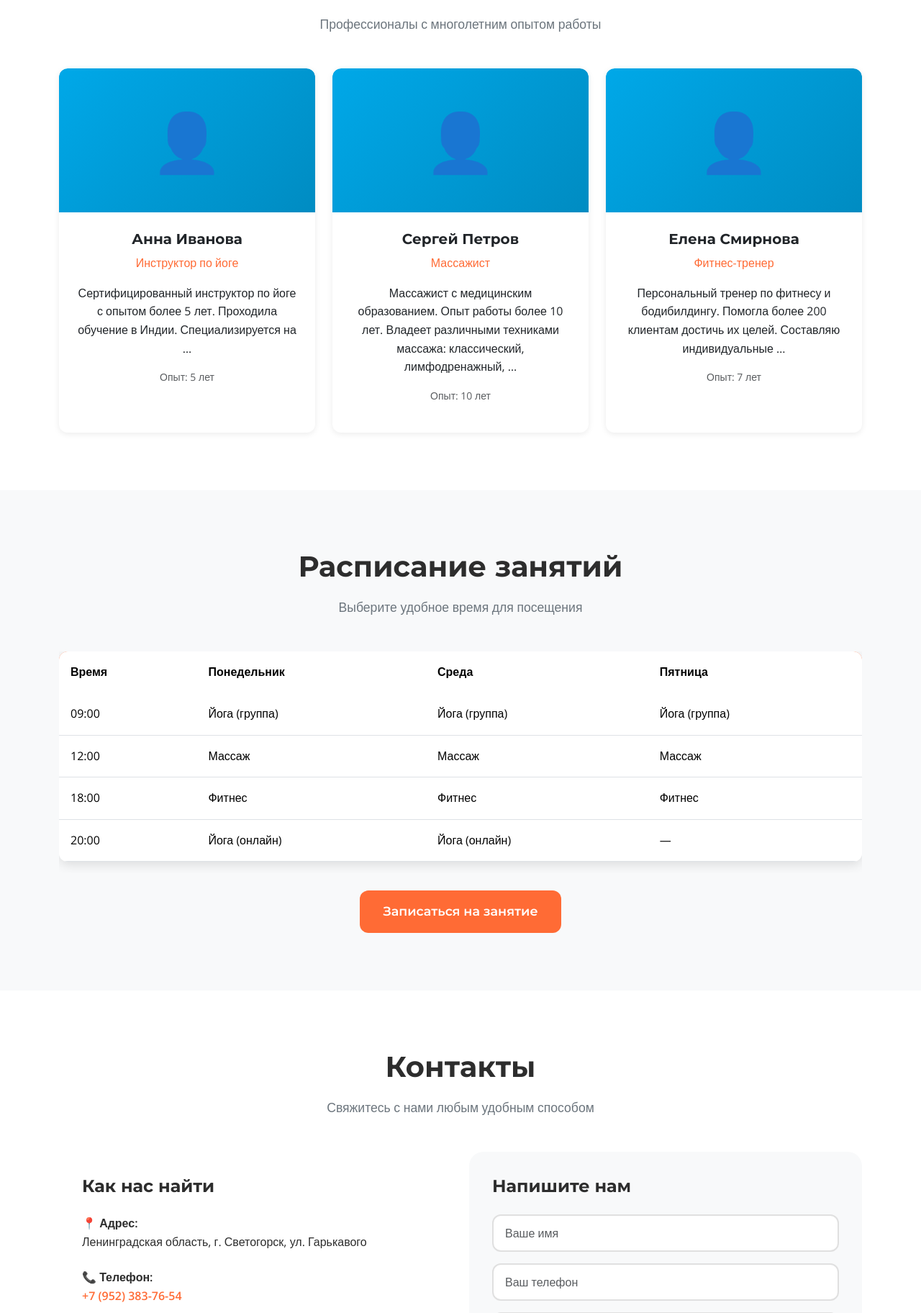
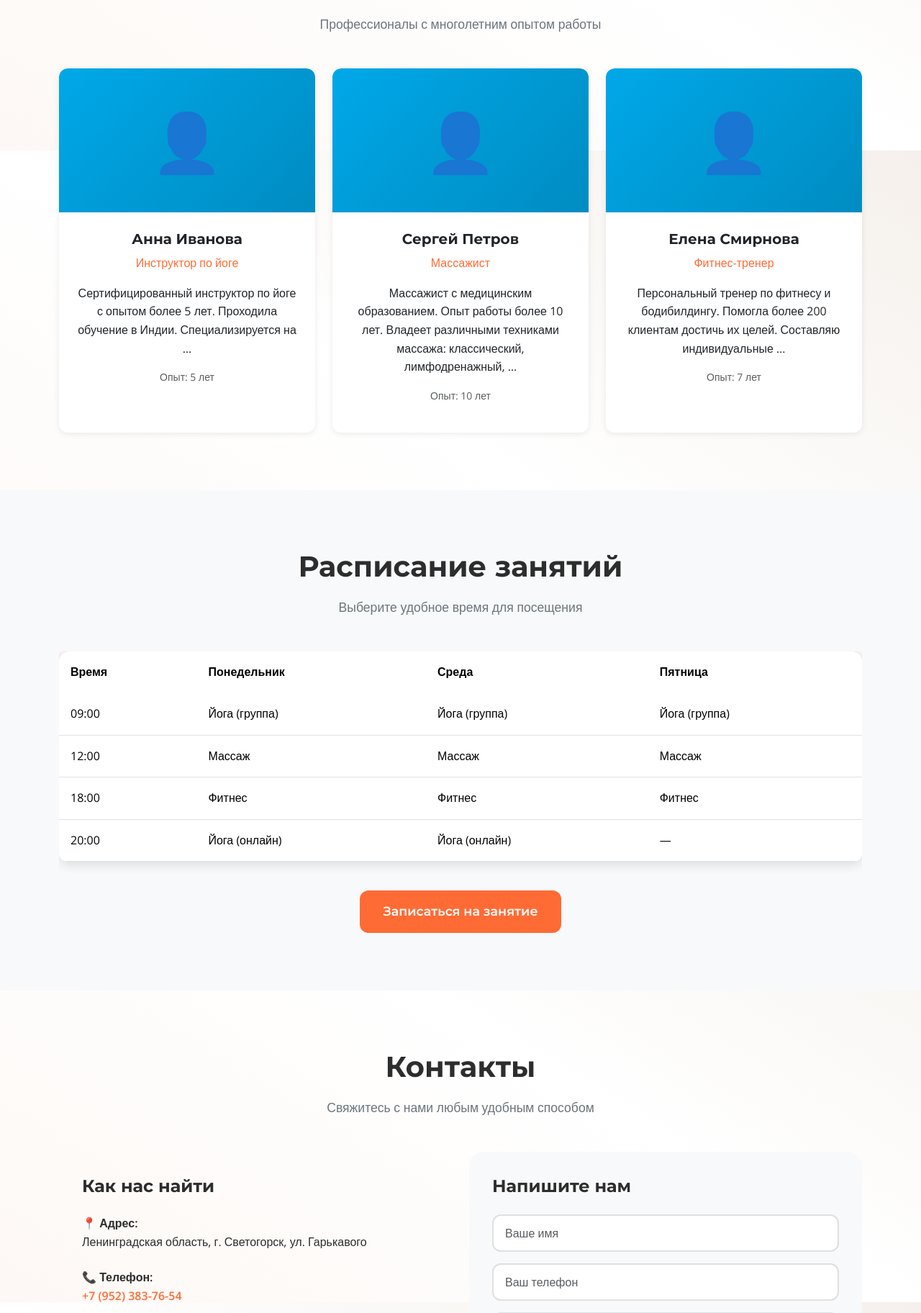
Before and after one commit to AndreevVitaly/ORANGE, a Django app: page / in a window 1280 px wide. Shown: the part 2191-4015 px from the top of the page at 72% size. Run offline with Django 5.2, Linux system fonts and the light colour scheme; data comes from the database, SQL or seed files in the repository.

Commit message:
Обновлён фон: градиент из бежевого и белого по диагонали

```diff
--- a/core/static/core/css/style.css
+++ b/core/static/core/css/style.css
@@ -47,8 +47,10 @@
 body {
     font-family: var(--font-body);
     color: var(--color-text);
-    background-color: var(--color-bg);
+    background: linear-gradient(to bottom left, #F5F0EB 0%, #FFFFFF 50%, #FDF8F5 100%);
+    background-attachment: fixed;
     line-height: 1.6;
+    min-height: 100vh;
 }
 
 h1, h2, h3, h4, h5, h6 {
```
